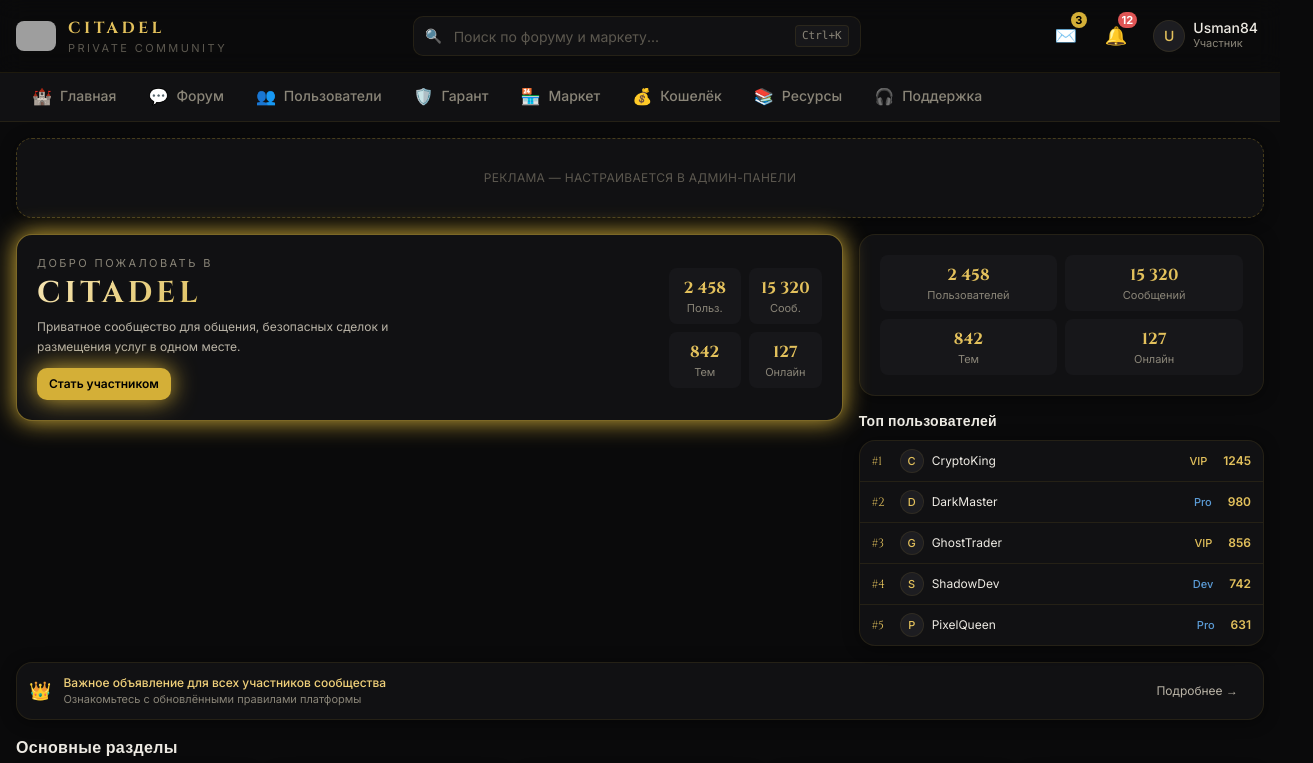
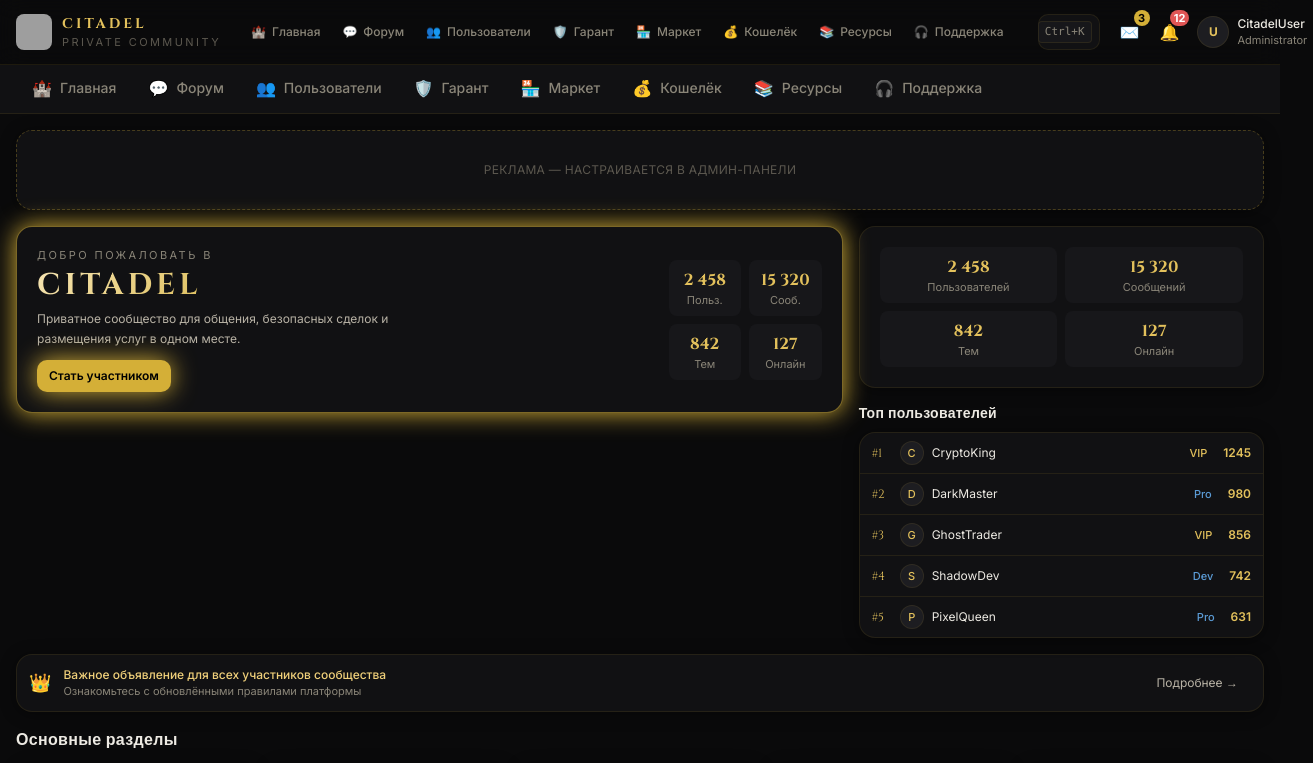
Before and after one commit to Usman84kgg/Citadel-forum, a Next.js app: page / in a window 1280 px wide. Shown: the top 763 px of the page, 1313 px wide, since content can reach past the window. Built offline with nearby package versions, Linux system fonts and the light colour scheme; no server answers; grey boxes are pictures that could not be loaded.

Commit message:
Update header.tsx

```diff
--- a/src/components/layout/header.tsx
+++ b/src/components/layout/header.tsx
@@ -1,21 +1,24 @@
 import Link from "next/link";
-import { SITE } from "@/lib/config/site";
+import { SITE, MAIN_NAV } from "@/lib/config/site";
+
+const NAV_ICONS: Record<string, string> = {
+  home: "🏰", forum: "💬", users: "👥", escrow: "🛡️",
+  market: "🏪", wallet: "💰", resources: "📚", support: "🎧",
+};
 
 export function Header() {
   return (
-    <header className="sticky top-0 z-[var(--citadel-z-header)] border-b border-line-subtle bg-base/95 backdrop-blur-md">
-      <div className="citadel-container flex h-[var(--citadel-header-height)] items-center justify-between gap-4">
+    <header className="sticky top-0 z-50 border-b border-line-subtle bg-base/95 backdrop-blur-md">
+      <div className="citadel-container flex h-16 items-center gap-3">
         {/* Логотип */}
-        <Link href="/" className="flex items-center gap-3 shrink-0">
+        <Link href="/" className="flex items-center gap-2.5 shrink-0">
           <img
             src="/708EF42A-E02E-487F-91D5-F03B44F921D8.png"
             alt="CITADEL"
-            width={40}
-            height={40}
-            className="rounded-lg"
+            className="h-9 w-9 rounded-lg"
           />
-          <div className="hidden sm:block">
-            <p className="font-display text-base font-bold uppercase tracking-brand text-gold-400">
+          <div className="hidden lg:block leading-tight">
+            <p className="font-display text-sm font-bold uppercase tracking-brand text-gold-400">
               {SITE.name}
             </p>
             <p className="text-2xs uppercase tracking-brand text-ink-faint">
@@ -24,34 +27,53 @@ export function Header() {
           </div>
         </Link>
 
+        {/* Меню */}
+        <nav className="hidden lg:flex items-center gap-0.5 ml-2">
+          {MAIN_NAV.map((item) => (
+            <Link
+              key={item.key}
+              href={item.href}
+              className="flex items-center gap-1.5 px-2.5 py-2 text-xs font-medium text-ink-muted hover:text-ink hover:bg-surface-2 rounded-control transition-colors"
+            >
+              <span>{NAV_ICONS[item.key]}</span>
+              <span>{item.labelRu}</span>
+            </Link>
+          ))}
+        </nav>
+
+        <div className="flex-1" />
+
         {/* Поиск */}
-        <div className="hidden md:flex flex-1 max-w-md">
+        <div className="hidden xl:flex w-56">
           <div className="relative w-full">
-            <span className="absolute left-3 top-1/2 -translate-y-1/2 text-ink-muted text-sm">🔍</span>
             <input
               type="search"
-              placeholder="Поиск по форуму и маркету..."
-              className="w-full h-10 rounded-control bg-surface border border-line-subtle pl-10 pr-16 text-sm text-ink placeholder:text-ink-faint focus:outline-none focus:border-gold-400 transition-colors"
+              placeholder="Поиск по форуму..."
+              className="w-full h-9 rounded-control bg-surface border border-line-subtle pl-3 pr-12 text-xs text-ink placeholder:text-ink-faint focus:outline-none focus:border-gold-400 transition-colors"
             />
-            <kbd className="absolute right-3 top-1/2 -translate-y-1/2 rounded px-1.5 py-0.5 text-2xs bg-surface-2 border border-line-subtle text-ink-muted">Ctrl+K</kbd>
+            <kbd className="absolute right-2 top-1/2 -translate-y-1/2 rounded px-1.5 py-0.5 text-2xs bg-surface-2 border border-line-subtle text-ink-muted">
+              Ctrl+K
+            </kbd>
           </div>
         </div>
 
-        {/* Иконки справа */}
-        <div className="flex items-center gap-1 sm:gap-3">
+        {/* Иконки + профиль */}
+        <div className="flex items-center gap-1">
           <button className="relative p-2 rounded-control hover:bg-surface-2 transition-colors" aria-label="Сообщения">
-            <span className="text-lg">✉️</span>
+            <span className="text-base">✉️</span>
             <span className="absolute -top-0.5 -right-0.5 flex h-4 min-w-4 items-center justify-center rounded-full bg-gold-500 text-black text-2xs font-bold px-1">3</span>
           </button>
+
           <button className="relative p-2 rounded-control hover:bg-surface-2 transition-colors" aria-label="Уведомления">
-            <span className="text-lg">🔔</span>
+            <span className="text-base">🔔</span>
             <span className="absolute -top-0.5 -right-0.5 flex h-4 min-w-4 items-center justify-center rounded-full bg-danger text-white text-2xs font-bold px-1">12</span>
           </button>
+
           <button className="flex items-center gap-2 p-1.5 rounded-control hover:bg-surface-2 transition-colors">
-            <div className="h-8 w-8 rounded-full bg-surface-3 border border-line-subtle flex items-center justify-center text-sm font-medium text-gold-400">U</div>
-            <div className="hidden sm:block text-left">
-              <p className="text-sm font-medium text-ink leading-none">Usman84</p>
-              <p className="text-2xs text-ink-muted">Участник</p>
+            <div className="h-8 w-8 rounded-full bg-surface-3 border border-line-subtle flex items-center justify-center text-xs font-bold text-gold-400">U</div>
+            <div className="hidden sm:block text-left leading-tight">
+              <p className="text-xs font-medium text-ink">CitadelUser</p>
+              <p className="text-2xs text-ink-muted">Administrator</p>
             </div>
           </button>
         </div>
```
